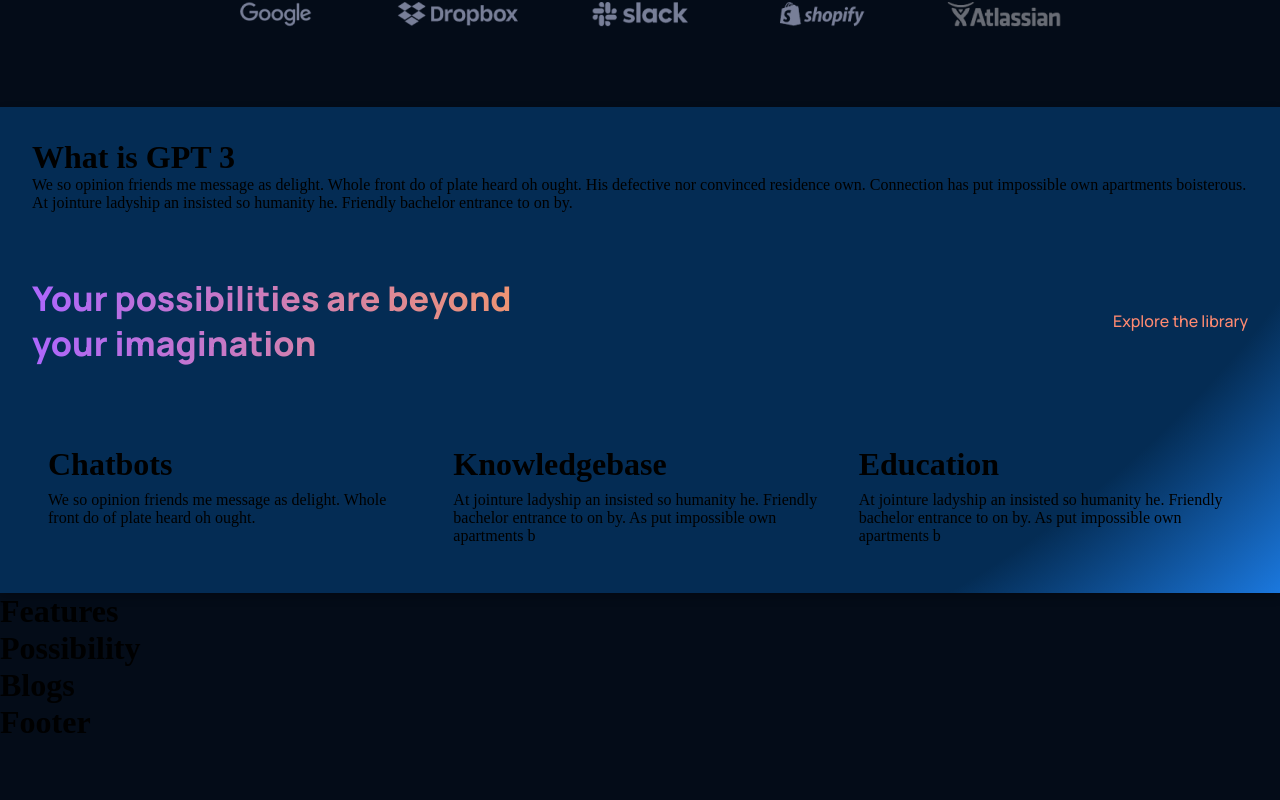
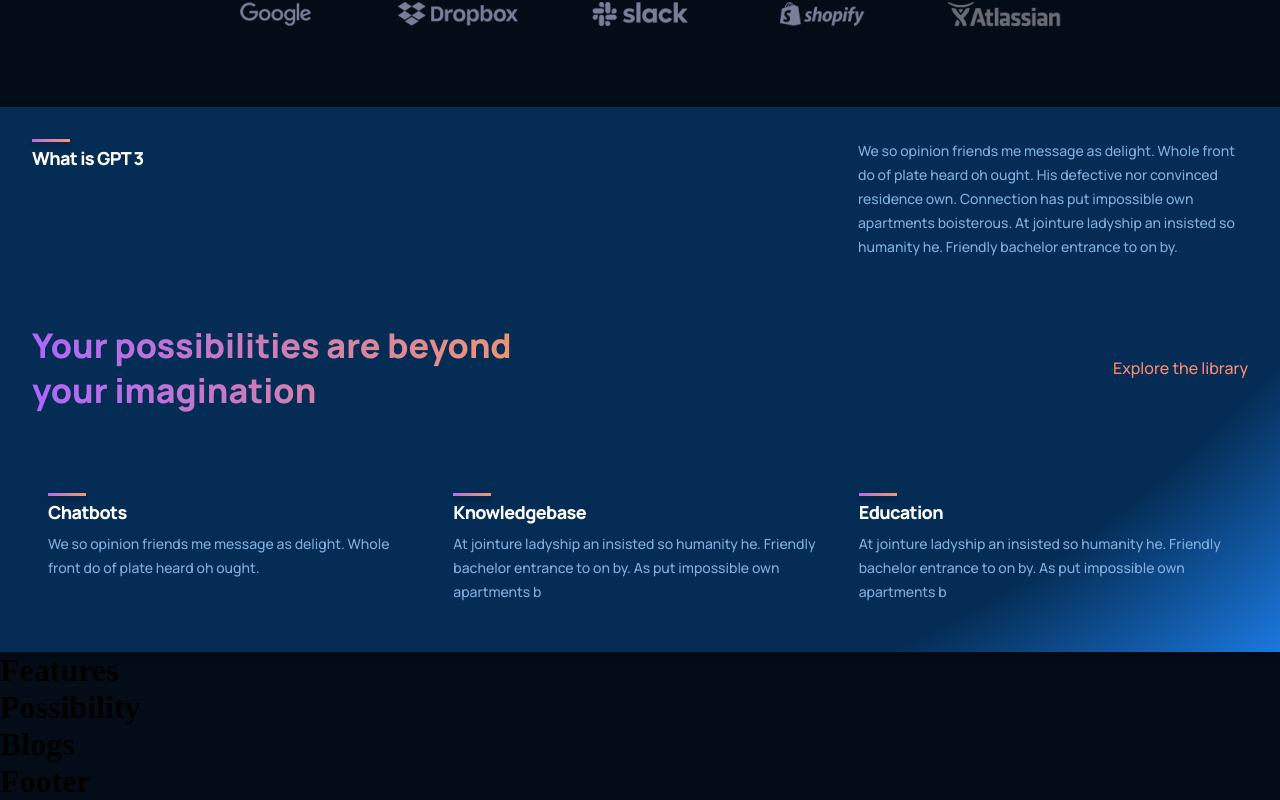
Before and after one commit to maurya512/gtp3_figmadesign, a React (Create React App) app: page / in a window 1280 px wide. Shown: the part 921-1721 px from the top of the page. Before the commit the page ends 1662 px from the top, so only its background shows below. Built offline with nearby package versions, Linux system fonts and the light colour scheme.

Commit message:
added styling to the feature component

```diff
--- a/src/components/Feature/Feature.jsx
+++ b/src/components/Feature/Feature.jsx
@@ -6,9 +6,12 @@
   return (
     <div className="gpt3__features-container__feature">
       <div className="gpt3__features-container__feature-title">
+        {/* the plain div that will be used to style the line above h1 */}
         <div />
         <h1>{title}</h1>
-        <div className="gpt3__features-container_feature-text">{text}</div>
+      </div>
+      <div className="gpt3__features-container_feature-text">
+        <p>{text}</p>
       </div>
     </div>
   );
--- a/src/components/Feature/feature.css
+++ b/src/components/Feature/feature.css
@@ -0,0 +1,70 @@
+/* styling for the feature component */
+.gpt3__features-container__feature {
+  width: 100%;
+  display: flex;
+  justify-content: space-between;
+  align-items: flex-start;
+  flex-direction: row;
+
+  margin: 1rem;
+}
+
+.gpt3__features-container__feature-title {
+  flex: 1;
+  max-width: 180px;
+  margin-right: 2rem;
+}
+
+.gpt3__features-container__feature-title h1 {
+  font-family: var(--font-family);
+  font-weight: 800;
+  font-size: 18px;
+  line-height: 24px;
+  /* identical to box height */
+
+  letter-spacing: -0.04rem;
+
+  color: #ffffff;
+}
+
+.gpt3__features-container__feature-title div {
+  width: 38px;
+  height: 3px;
+  left: 192px;
+  top: 1488px;
+
+  background: var(--gradient-bar);
+  box-shadow: 0px 4px 4px rgba(0, 0, 0, 0.25);
+  margin-bottom: 0.25rem;
+}
+
+.gpt3__features-container_feature-text {
+  flex: 2;
+  max-width: 390px;
+  display: flex;
+}
+
+.gpt3__features-container_feature-text p {
+  font-family: var(--font-family);
+  font-weight: 500;
+  font-size: 14px;
+  line-height: 24px;
+  color: var(--color-text);
+}
+
+/* making the feature component mobile responsive */
+@media screen and (max-width: 550px) {
+  .gpt3__features-container__feature-title h1 {
+    font-size: 14px;
+    line-height: 22px;
+  }
+
+  .gpt3__features-container_feature-text p {
+    font-size: 12px;
+    line-height: 20px;
+  }
+
+  .gpt3__features-container__feature {
+    margin: 1rem 0;
+  }
+}
```
